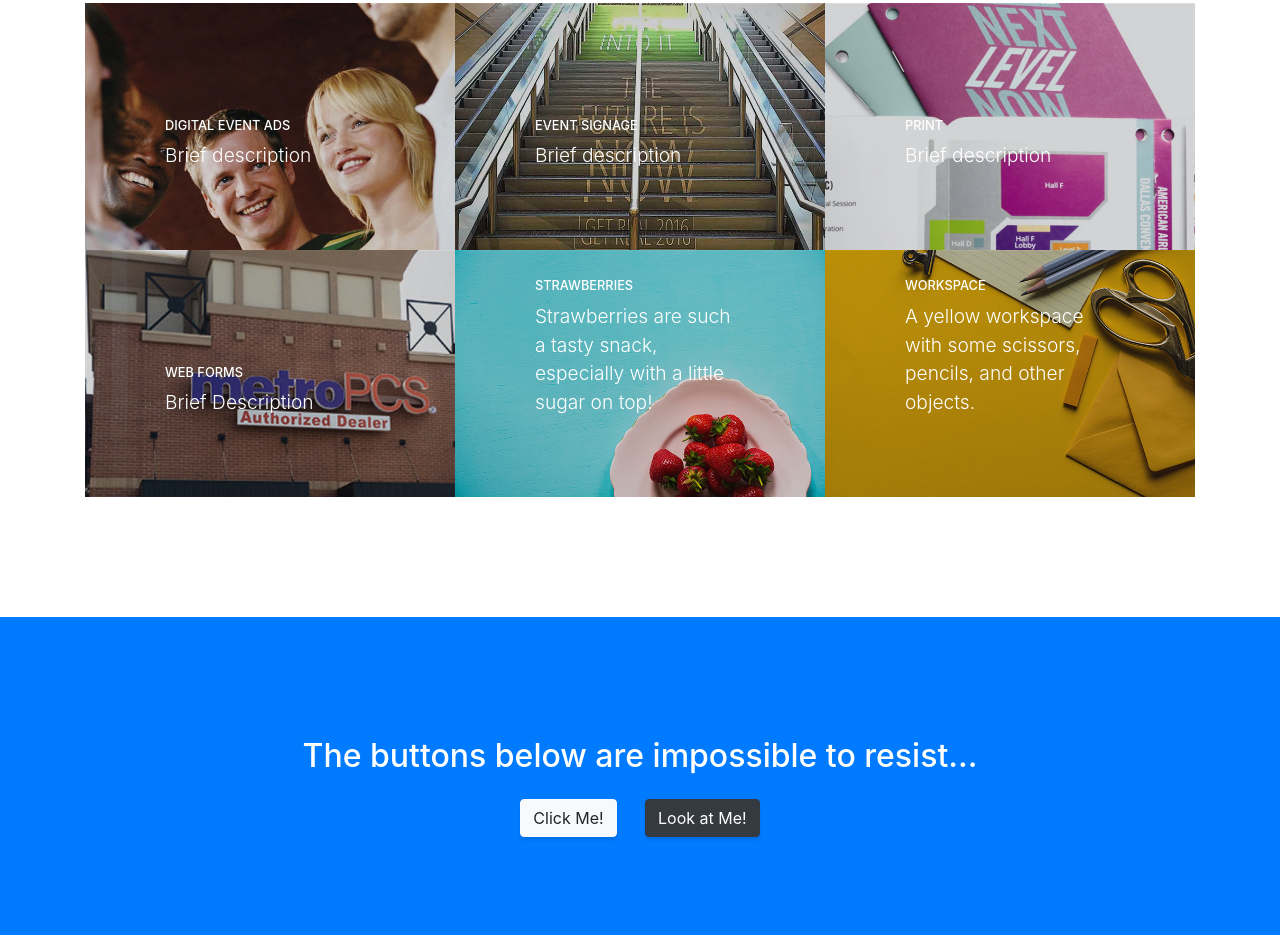
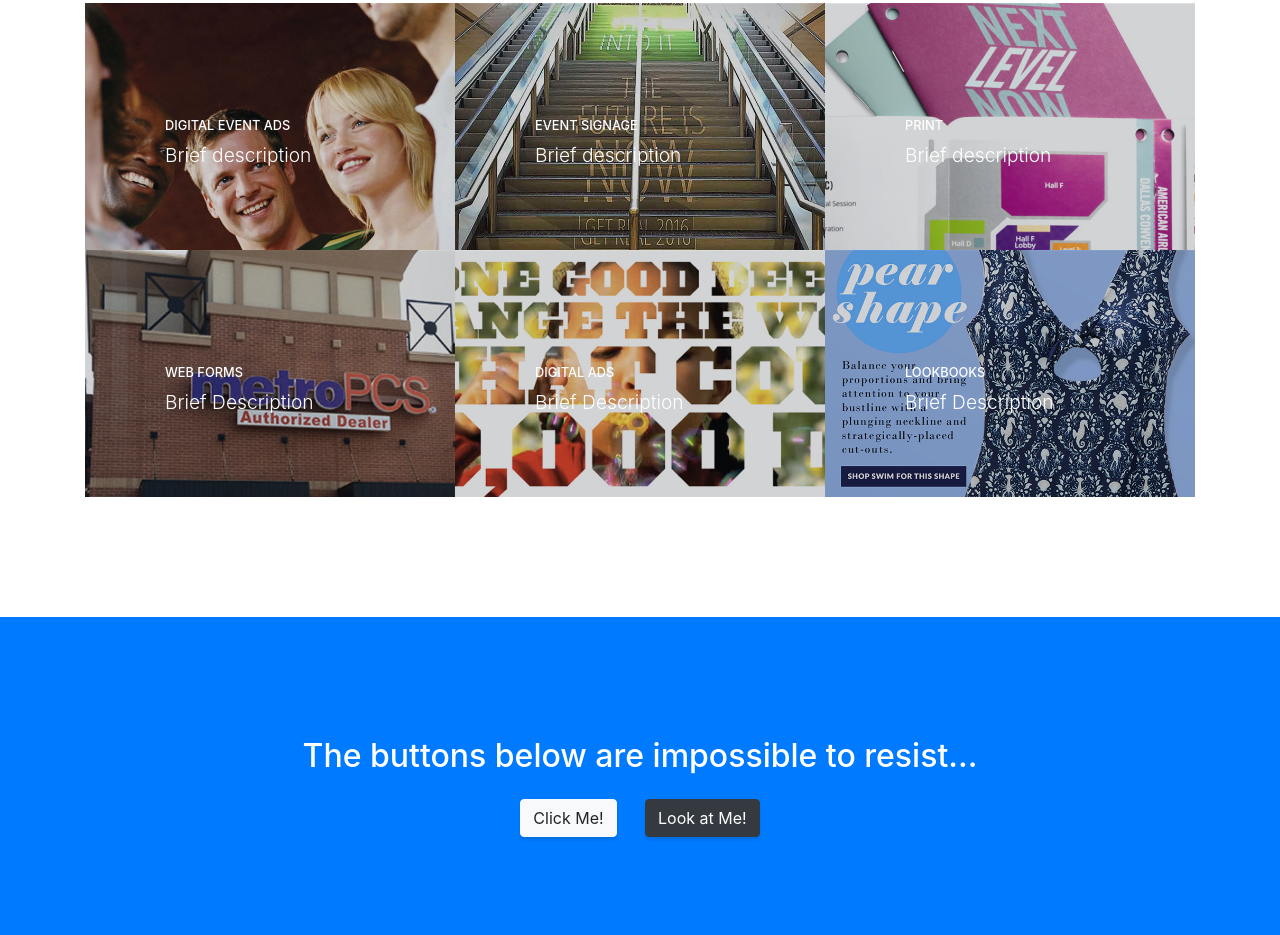
Before and after one commit to thewly/MelissaPortfolio, a website with bundled scripts: page index.html in a window 1280 px wide. Shown: the part 2819-3754 px from the top of the page. Built offline with nearby package versions, Linux system fonts and the light colour scheme.

Commit message:
finished port

```diff
--- a/index.html
+++ b/index.html
@@ -190,25 +190,25 @@
           </a>
         </div>
         <div class="col-lg-4">
-          <a class="portfolio-item" href="img/portfolio-4.jpg">
+          <a class="portfolio-item" href="img/ENV_b.jpg">
             <span class="caption">
               <span class="caption-content">
-                <h2>Strawberries</h2>
-                <p class="mb-0">Strawberries are such a tasty snack, especially with a little sugar on top!</p>
+                <h2>Digital Ads</h2>
+                <p class="mb-0">Brief Description</p>
               </span>
             </span>
-            <img class="img-fluid" src="img/portfolio-3.jpg" alt="">
+            <img class="img-fluid" src="img/ENV_s.jpg" alt="">
           </a>
         </div>
         <div class="col-lg-4">
-          <a class="portfolio-item" href="img/portfolio-4.jpg">
+          <a class="portfolio-item" href="img/LB_b.jpg">
             <span class="caption">
               <span class="caption-content">
-                <h2>Workspace</h2>
-                <p class="mb-0">A yellow workspace with some scissors, pencils, and other objects.</p>
+                <h2>Lookbooks</h2>
+                <p class="mb-0">Brief Description</p>
               </span>
             </span>
-            <img class="img-fluid" src="img/portfolio-4.jpg" alt="">
+            <img class="img-fluid" src="img/LB_s.jpg" alt="">
           </a>
         </div>
       </div>
```
Also changed, not shown: img/ENV_s.jpg (added), img/LB_s.jpg (added), img/WP_1.jpg (added), 3 other files.
